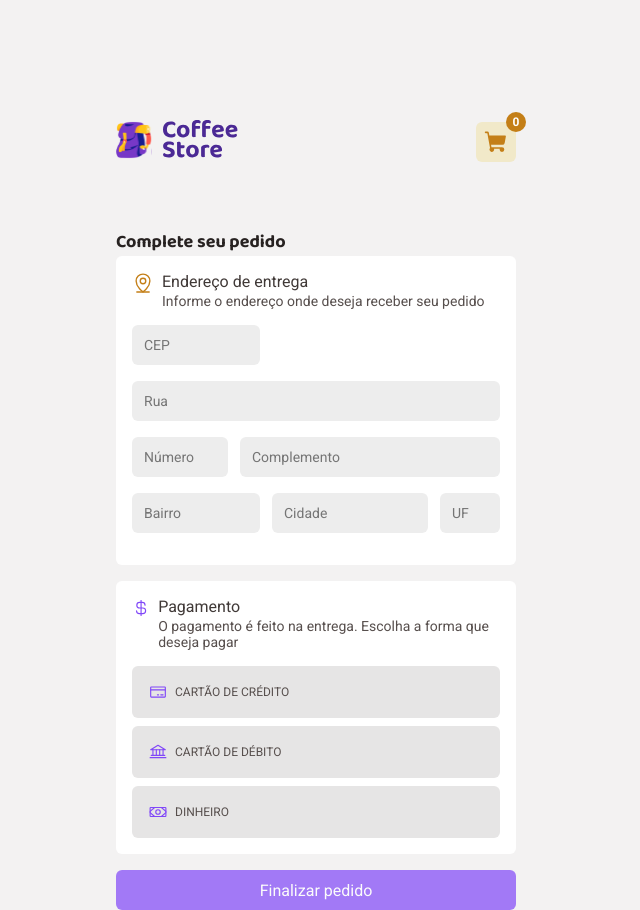
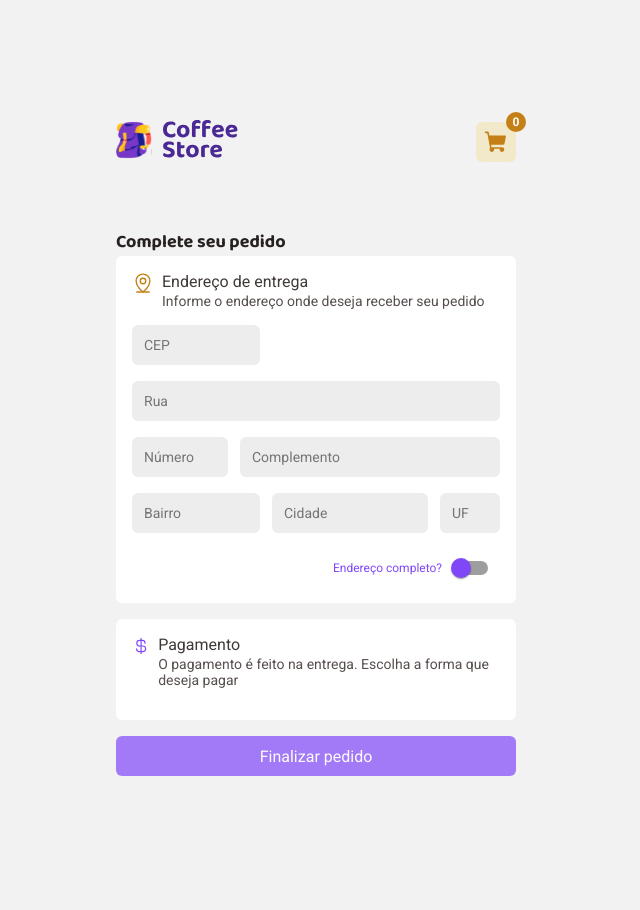
Before and after one commit to matheusdamata/react-coffee-store-live, a React (Vite) app: page /checkout in a window 1280 px wide. Shown: the whole page, without its empty margins (324-964 px from the left). After the commit the page ends 800 px from the top, so only its background shows below. Built offline with nearby package versions, Linux system fonts and the light colour scheme.

Commit message:
checkout validation complete

```diff
--- a/package.json
+++ b/package.json
@@ -12,7 +12,10 @@
     "preview": "vite preview"
   },
   "dependencies": {
+    "@emotion/react": "^11.10.5",
+    "@emotion/styled": "^11.10.5",
     "@hookform/resolvers": "^2.9.10",
+    "@mui/material": "^5.10.14",
     "axios": "^1.1.3",
     "immer": "^9.0.16",
     "phosphor-react": "^1.4.1",
--- a/src/page/Checkout/index.tsx
+++ b/src/page/Checkout/index.tsx
@@ -1,4 +1,7 @@
+import React, { useContext, useState } from 'react'
 import { useForm, FormProvider } from 'react-hook-form'
+
+import Switch from '@mui/material/Switch'
 
 import { zodResolver } from '@hookform/resolvers/zod'
 import * as zod from 'zod'
@@ -14,16 +17,17 @@ import {
   Container,
   FormContainer,
   FormHeaderTitle,
+  SwitchContainer,
 } from './syles'
 import { FormCheckout } from './components/FormCheckout'
-import { useContext, useState } from 'react'
+
 import { Context } from '../../context/Context'
 
 const newSalesOrderFormValidationSchema = zod.object({
   cep: zod.string().min(8).max(8),
-  address: zod.string().min(1, 'O campo "Rua" é necessário!'),
+  address: zod.string().min(1, { message: 'Required' }),
   number: zod.string().min(1, 'O campo "Número" é necessário!'),
-  complement: zod.string(),
+  complement: zod.string().optional(),
   district: zod.string().min(1, 'O campo "Bairro" é necessário!'),
   city: zod.string().min(1, 'O campo "Cidade" é necessário!'),
   uf: zod.string().min(1, 'O campo "UF" é necessário!'),
@@ -32,6 +36,7 @@ const newSalesOrderFormValidationSchema = zod.object({
 type NewSalesOrderFormData = zod.infer<typeof newSalesOrderFormValidationSchema>
 
 export function Checkout() {
+  const [isFormCompleted, setIsFormCompleted] = useState(false)
   const [selectedPayment, setSelectedPayment] = useState('')
 
   const { carts, dispatch } = useContext(Context)
@@ -52,15 +57,37 @@ export function Checkout() {
     },
   })
 
-  const { handleSubmit, reset } = newSalesOrderForm
+  const { handleSubmit, reset, watch } = newSalesOrderForm
 
   function handleNewSaleSubmit(data: NewSalesOrderFormData) {
     dispatch({
       type: 'REMOVE_ALL',
     })
 
-    console.log(data, selectedPayment)
+    console.log(selectedPayment)
     reset()
+  }
+
+  const inputCEP = watch('cep')
+  const inputUF = watch('uf')
+  const inputADDRESS = watch('address')
+  const inputDISTRICT = watch('district')
+  const inputNUMBER = watch('number')
+  const inputCITY = watch('city')
+
+  const isFormComplete = !!(
+    inputCEP.length > 0 &&
+    inputUF.length > 0 &&
+    inputADDRESS.length > 0 &&
+    inputDISTRICT.length > 0 &&
+    inputNUMBER.length > 0 &&
+    inputCITY.length > 0
+  )
+
+  const isCheckoutComplete = isFormComplete && !isSubmitSaleForm
+
+  const handleChangeSwitch = (event: React.ChangeEvent<HTMLInputElement>) => {
+    setIsFormCompleted(event.target.checked)
   }
 
   return (
@@ -76,6 +103,7 @@ export function Checkout() {
           </div>
         </FormHeaderTitle>
 
+        {!isFormCompleted ? (
           <form
             id="formNewSales"
             onSubmit={handleSubmit(handleNewSaleSubmit)}
@@ -85,6 +113,16 @@ export function Checkout() {
               <FormCheckout />
             </FormProvider>
           </form>
+        ) : null}
+
+        <SwitchContainer>
+          <span>Endereço completo?</span>
+          <Switch
+            color="secondary"
+            checked={isFormCompleted}
+            onChange={handleChangeSwitch}
+          />
+        </SwitchContainer>
       </FormContainer>
 
       <ButtonsPayment>
@@ -98,6 +136,7 @@ export function Checkout() {
           </div>
         </ButtonsHeaderTitle>
 
+        {isFormCompleted ? (
           <ButtonsPaymentContent>
             <ButtonsCheckout
               name="credit-card"
@@ -112,12 +151,13 @@ export function Checkout() {
               onClick={() => setSelectedPayment('Dinheiro')}
             />
           </ButtonsPaymentContent>
+        ) : null}
       </ButtonsPayment>
 
       <ButtonFinishedCheckout
         form="formNewSales"
         type="submit"
-        disabled={isSubmitSaleForm}
+        disabled={!isCheckoutComplete}
       >
         Finalizar pedido
       </ButtonFinishedCheckout>
--- a/src/page/Checkout/syles.ts
+++ b/src/page/Checkout/syles.ts
@@ -49,6 +49,18 @@ export const FormHeaderTitle = styled.div`
     margin-top: 2px;
 
     color: ${(props) => props.theme['base-text']};
+  }
+`
+
+export const SwitchContainer = styled.div`
+  display: flex;
+  align-items: center;
+  justify-content: flex-end;
+
+  span {
+    font-size: 0.75rem;
+
+    color: ${(props) => props.theme.purple};
   }
 `
 
```
Also changed, not shown: 2 other files (tests, documents, lock files or other folders). Lines whose indentation alone changed are shown as unchanged.
